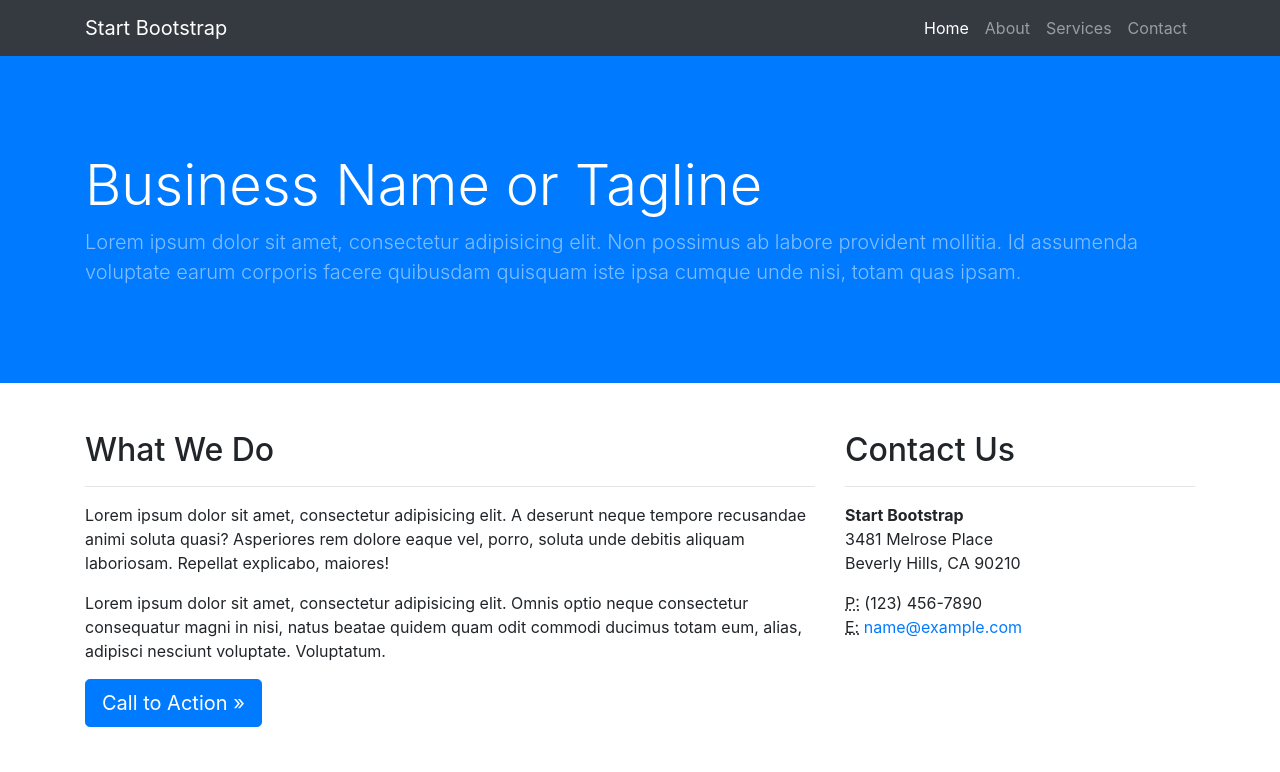
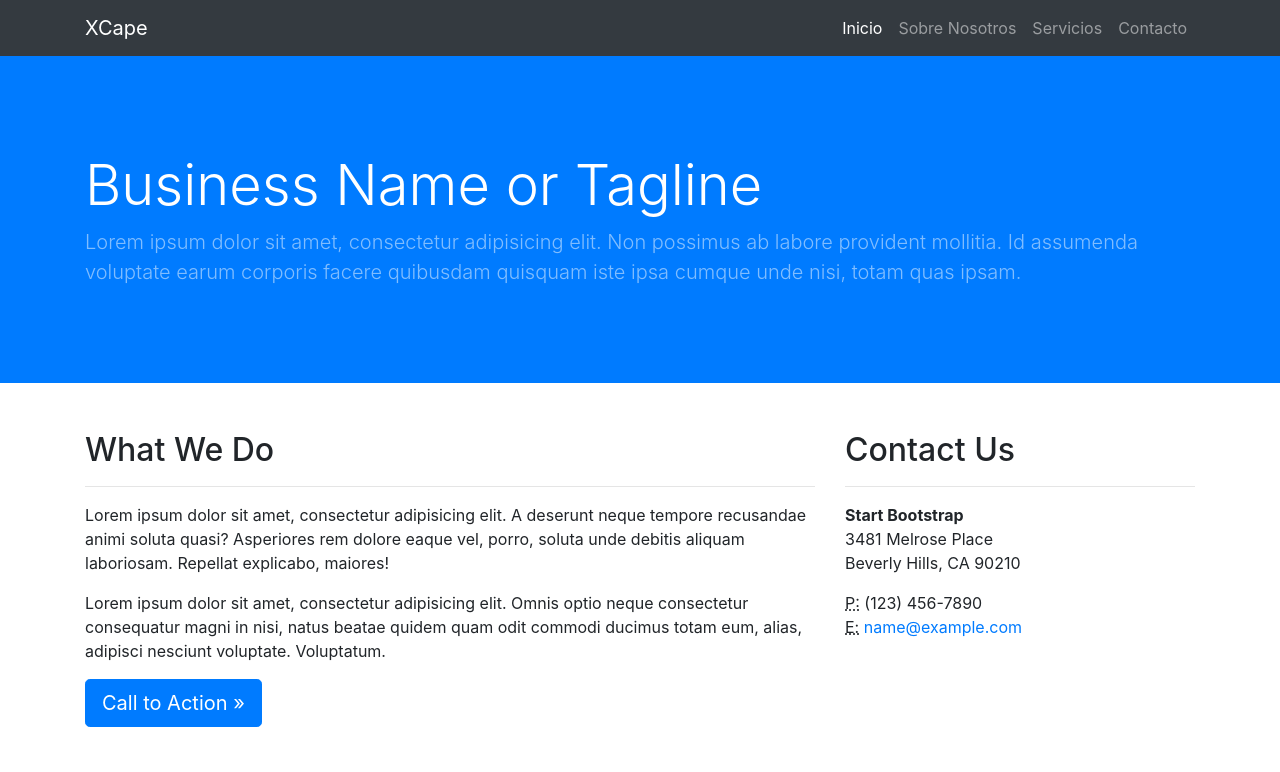
Before and after one commit to AdriaBarber/xcape, a website: page index.html in a window 1280 px wide. Shown: the top 772 px of the page. Drawn offline with Linux system fonts and the light colour scheme.

Commit message:
Update index.html

```diff
--- a/index.html
+++ b/index.html
@@ -8,7 +8,7 @@
   <meta name="description" content="">
   <meta name="author" content="">
 
-  <title>Business Frontpage - Start Bootstrap Template</title>
+  <title>XCape - Designs</title>
 
   <!-- Bootstrap core CSS -->
   <link href="vendor/bootstrap/css/bootstrap.min.css" rel="stylesheet">
@@ -23,25 +23,25 @@
   <!-- Navigation -->
   <nav class="navbar navbar-expand-lg navbar-dark bg-dark fixed-top">
     <div class="container">
-      <a class="navbar-brand" href="#">Start Bootstrap</a>
+      <a class="navbar-brand" href="#">XCape</a>
       <button class="navbar-toggler" type="button" data-toggle="collapse" data-target="#navbarResponsive" aria-controls="navbarResponsive" aria-expanded="false" aria-label="Toggle navigation">
         <span class="navbar-toggler-icon"></span>
       </button>
       <div class="collapse navbar-collapse" id="navbarResponsive">
         <ul class="navbar-nav ml-auto">
           <li class="nav-item active">
-            <a class="nav-link" href="#">Home
+            <a class="nav-link" href="#">Inicio
               <span class="sr-only">(current)</span>
             </a>
           </li>
           <li class="nav-item">
-            <a class="nav-link" href="#">About</a>
+            <a class="nav-link" href="#">Sobre Nosotros</a>
           </li>
           <li class="nav-item">
-            <a class="nav-link" href="#">Services</a>
+            <a class="nav-link" href="#">Servicios</a>
           </li>
           <li class="nav-item">
-            <a class="nav-link" href="#">Contact</a>
+            <a class="nav-link" href="#">Contacto</a>
           </li>
         </ul>
       </div>
@@ -137,7 +137,7 @@
   <!-- Footer -->
   <footer class="py-5 bg-dark">
     <div class="container">
-      <p class="m-0 text-center text-white">Copyright &copy; Your Website 2020</p>
+      <p class="m-0 text-center text-white">Copyright &copy; Xcape Designs 2021</p>
     </div>
     <!-- /.container -->
   </footer>
```
